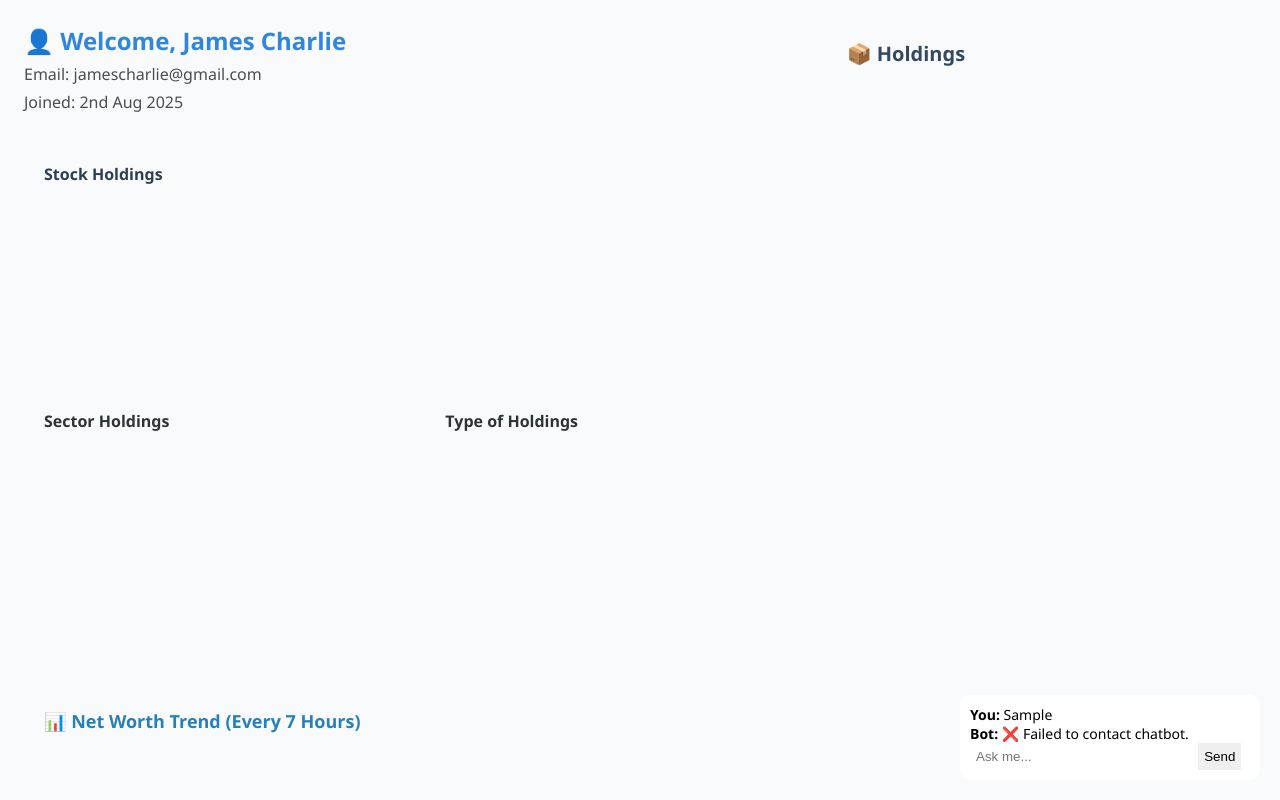
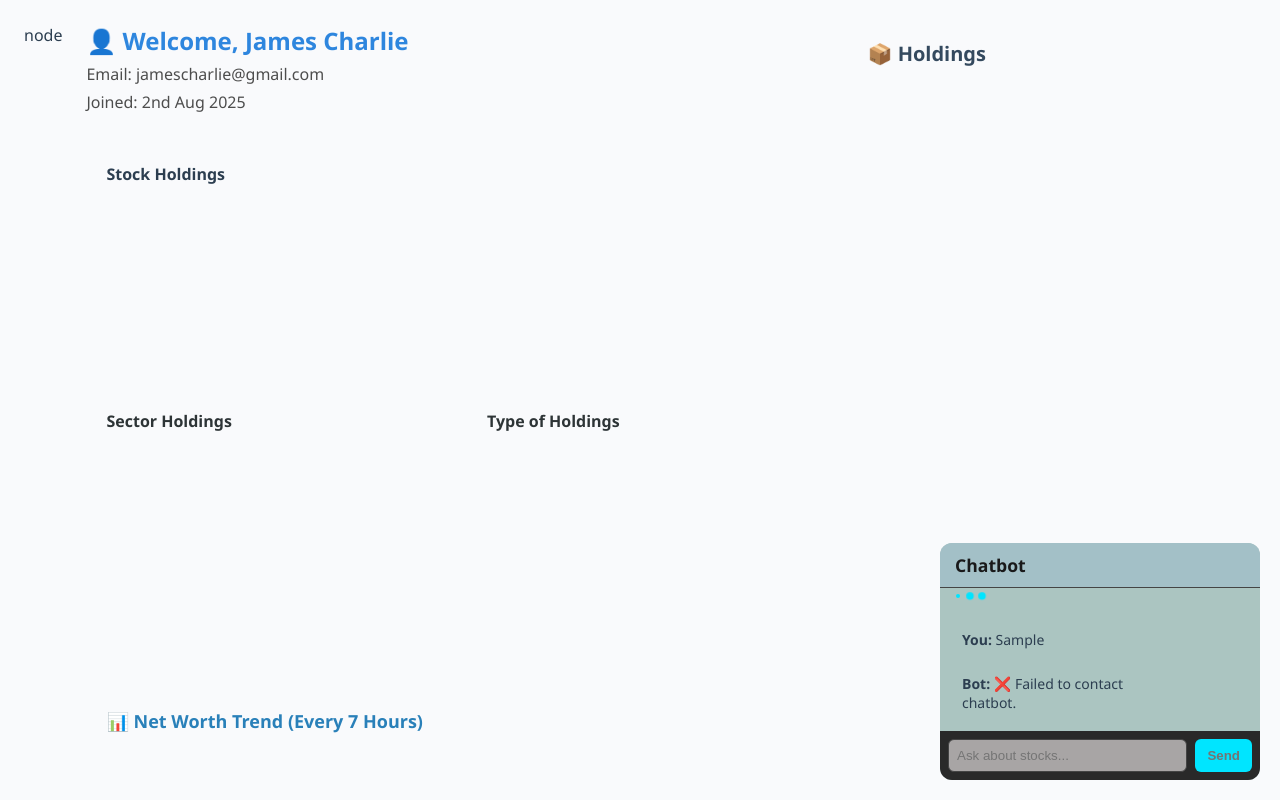
Before and after one commit to saidurga02/teamsync, a website: page public/profile.html in a window 1280 px wide. Both pictures are taken after typing "Sample" into the empty fields and a click on the button "Send". Shown: the top 800 px of the page. Drawn offline with nearby package versions, Linux system fonts and the light colour scheme; no server answers.

Commit message:
integrated chatbot for queries and user interaction

```diff
--- /dev/null
+++ b/public/chatbot.css
@@ -0,0 +1,122 @@
+.chat-container {
+    position: fixed;
+    bottom: 20px;
+    right: 20px;
+    width: 320px;
+    max-height: 400px;
+    background-color: #abc5c1;
+    border-radius: 12px;
+    border: 1px solid #b2ccd1;
+    overflow: hidden;
+    box-shadow: 0 0 12px rgba(201, 224, 224, 0.1);
+    display: flex;
+    flex-direction: column;
+    z-index: 9999;
+  }
+
+  .chat-header {
+    background-color: #a3c0c7;
+    padding: 10px 15px;
+    font-weight: bold;
+    color: #19191a;
+    border-bottom: 1px solid #444;
+    font-size: 1.1rem;
+  }
+
+  .chat-box {
+    flex: 1;
+    padding: 10px;
+    overflow-y: auto;
+    display: flex;
+    flex-direction: column;
+    gap: 8px;
+    font-size: 14px;
+  }
+
+  .chat-box div {
+    padding: 8px 12px;
+    border-radius: 8px;
+    max-width: 80%;
+    line-height: 1.4;
+  }
+
+  .chat-box .user {
+    align-self: flex-end;
+    background-color: #00bcd4;
+    color: #397486;
+  }
+
+  .chat-box .bot {
+    align-self: flex-start;
+    background-color: #adcedd;
+    border: 1px solid #574e4e;
+    color: #fff;
+  }
+
+  .chat-input-area {
+    display: flex;
+    border-top: 1px solid #3c4f55;
+    background-color: #292929;
+    padding: 8px;
+  }
+
+  #chatInput {
+    flex: 1;
+    padding: 8px;
+    background-color: #a8a5a5;
+    border: 1px solid #444;
+    border-radius: 6px;
+    color: white;
+  }
+
+  #chatSend {
+    margin-left: 8px;
+    padding: 8px 12px;
+    background-color: #00e5ff;
+    color: #757373;
+    border: none;
+    border-radius: 6px;
+    cursor: pointer;
+    font-weight: bold;
+    transition: 0.2s;
+  }
+
+  #chatSend:hover {
+    background-color: #00c8e0;
+  }
+  .typing-indicator {
+    display: flex;
+    align-items: center;
+    justify-content: flex-start;
+    padding: 0 14px 8px;
+    height: 24px;
+    gap: 4px;
+  }
+
+  .typing-indicator span {
+    width: 8px;
+    height: 8px;
+    background-color: #00e5ff;
+    border-radius: 50%;
+    display: inline-block;
+    animation: bounce 1.2s infinite ease-in-out both;
+  }
+
+  .typing-indicator span:nth-child(1) {
+    animation-delay: -0.32s;
+  }
+  .typing-indicator span:nth-child(2) {
+    animation-delay: -0.16s;
+  }
+  .typing-indicator span:nth-child(3) {
+    animation-delay: 0;
+  }
+
+  @keyframes bounce {
+    0%, 80%, 100% {
+      transform: scale(0);
+    }
+    40% {
+      transform: scale(1);
+    }
+  }
--- a/public/chatbot.html
+++ b/public/chatbot.html
@@ -5,7 +5,7 @@
   <meta charset="UTF-8" />
   <meta name="viewport" content="width=device-width, initial-scale=1.0"/>
   <title>StockBot 💹</title>
-  <link rel="stylesheet" href="style.css" />
+  <link rel="stylesheet" href="chatbot.css" />
   <style>
     body {
       margin: 0;
--- a/public/chatbot.js
+++ b/public/chatbot.js
@@ -21,7 +21,9 @@ document.getElementById("chatSend").onclick = async function () {
 
   const chatBox = document.getElementById("chatBox");
   chatBox.innerHTML += `<div><strong>You:</strong> ${userMessage}</div>`;
-  input.value = "Thinking...";
+  document.getElementById("typingIndicator").style.display = "flex";
+input.value = "";
+
 
   const reply = await chatWithBot(userMessage);
   chatBox.innerHTML += `<div><strong>Bot:</strong> ${reply}</div>`;
--- a/public/profile.html
+++ b/public/profile.html
@@ -7,17 +7,26 @@
   <script src="https://cdn.jsdelivr.net/npm/chart.js"></script>
 </head>
 <body>
-  <div style="position: fixed; bottom: 20px; right: 20px; width: 300px; background: white; color: black; border-radius: 10px; padding: 10px; box-shadow: 0 0 10px rgba(0,0,0,0.3); z-index: 9999;">
-    <div id="chatBox" style="max-height: 200px; overflow-y: auto; font-size: 14px;"></div>
-    <input id="chatInput" type="text" placeholder="Ask me..." style="width: 80%; padding: 6px;" />
-    <button id="chatSend" style="padding: 6px;">Send</button>
+  <!-- Chatbot Component -->
+<link rel="stylesheet" href="chatbot.css" />
+<div class="chat-container">
+  <header class="chat-header">Chatbot</header>
+  <div id="typingIndicator" class="typing-indicator" style="display: none;">
+    <span></span><span></span><span></span>
   </div>
 
-  <script src="chatbot.js"></script>
+  <div id="chatBox" class="chat-box"></div>
+  <div class="chat-input-area">
+    <input type="text" id="chatInput" placeholder="Ask about stocks..." />
+    <button id="chatSend">Send</button>
+  </div>
+</div>
+<script src="chatbot.js"></script>
+
 
   <div class="profile-container">
 
-    <!-- LEFT PANEL -->
+    <!-- LEFT PANEL -->node
     <div class="left">
 
       <!-- USER INFO -->
```
